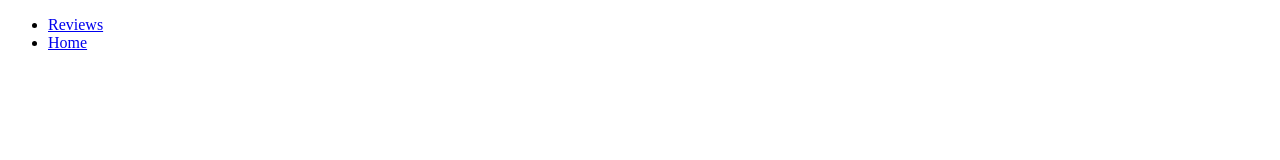
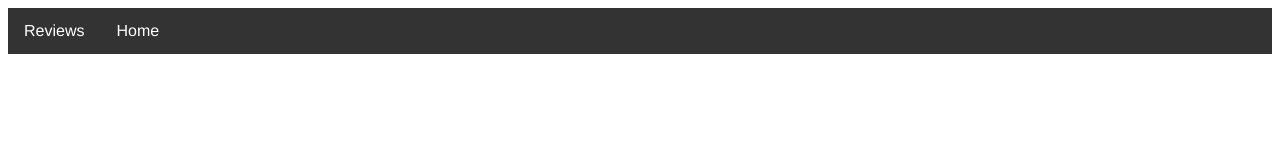
Before and after one commit to isaacboentoro/compfest-sea, a plain HTML site: page navbar.html in a window 1280 px wide. Drawn offline with Linux system fonts and the light colour scheme.

Commit message:
test fix 3

```diff
--- a/landing_style.css
+++ b/landing_style.css
@@ -1,4 +1,4 @@
-.navbar-placeholder .ul {
+.navbar-placeholder {
   list-style-type: none;
   margin: 0;
   padding: 0;
@@ -6,12 +6,12 @@
   background-color: #333;
 }
 
-.navbar-placeholder .li {
+.navbar-placeholder li {
   float: left;
-    font-family: Helvetica, Arial, Helvetica, sans-serif;
+  font-family: Helvetica, Arial, sans-serif;
 }
 
-.navbar-placeholder .li a {
+.navbar-placeholder li a {
   display: block;
   color: white;
   text-align: center;
@@ -19,7 +19,6 @@
   text-decoration: none;
 }
 
-
-.navbar-placeholder .li a:hover {
+.navbar-placeholder li a:hover {
   background-color: #967bb6;
 }
--- a/navbar.html
+++ b/navbar.html
@@ -7,7 +7,7 @@
     <title>SEA Salon</title>
 </head>
 <body>
-    <ul>
+    <ul class="navbar-placeholder">
         <li><a href="review/review.html">Reviews</a></li>
         <li><a href="./index.html">Home</a></li>
     </ul>
```
Lines whose indentation alone changed are shown as unchanged.
